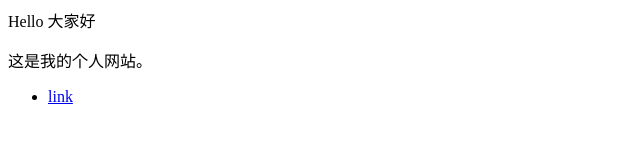
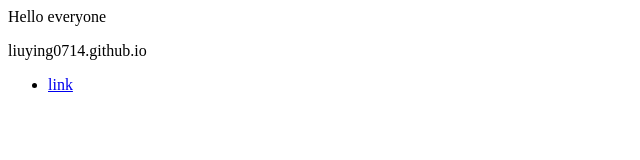
Before and after one commit to liuying0714/liuying0714.github.io, a plain HTML site: page index.html in a window 1280 px wide. Shown: the whole page, without its empty margins (0-640 px from the left). Drawn offline with Linux system fonts and the light colour scheme.

Commit message:
Update index.html

```diff
--- a/index.html
+++ b/index.html
@@ -1,5 +1,5 @@
-<p>Hello 大家好</p>
-<p>这是我的个人网站。 </p>
+<p>Hello everyone</p>
+<p>liuying0714.github.io </p>
 
 <ul>
   <li> <a href="https://www.baidu.com">link</a> </li>
```
